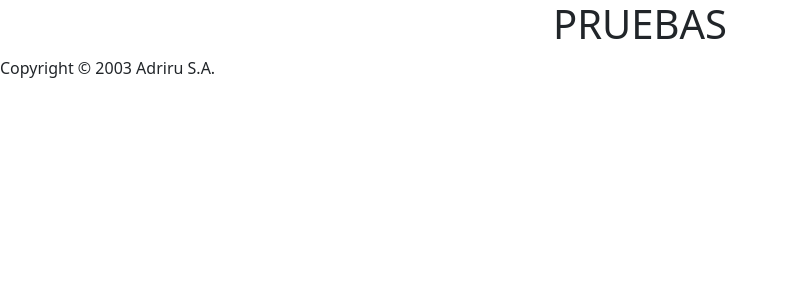
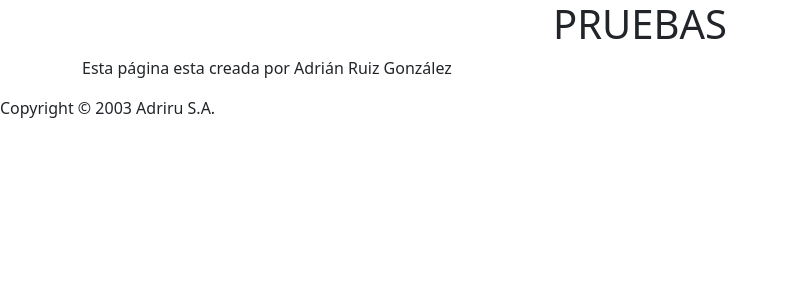
Before and after one commit to adriru20/prueba, a PHP site: page / in a window 1280 px wide. Shown: the top 308 px of the page, without its empty margins (0-787 px from the left). Run offline with PHP 8.4, Linux system fonts and the light colour scheme.

Commit message:
06-10-2023 nombre en el main

```diff
--- a/index.php
+++ b/index.php
@@ -13,7 +13,7 @@
     </header>
 
     <main class="container">
-
+        <p>Esta página esta creada por Adrián Ruiz González</p>
     </main>
 
     <footer>Copyright © 2003 Adriru S.A.</footer>
```
